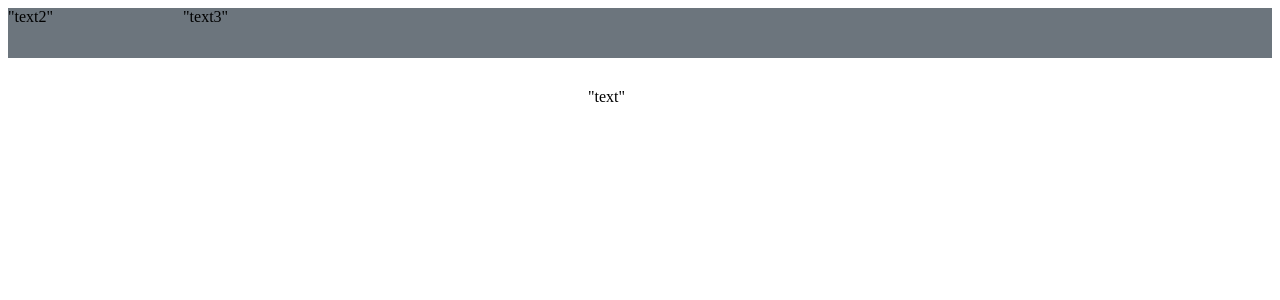
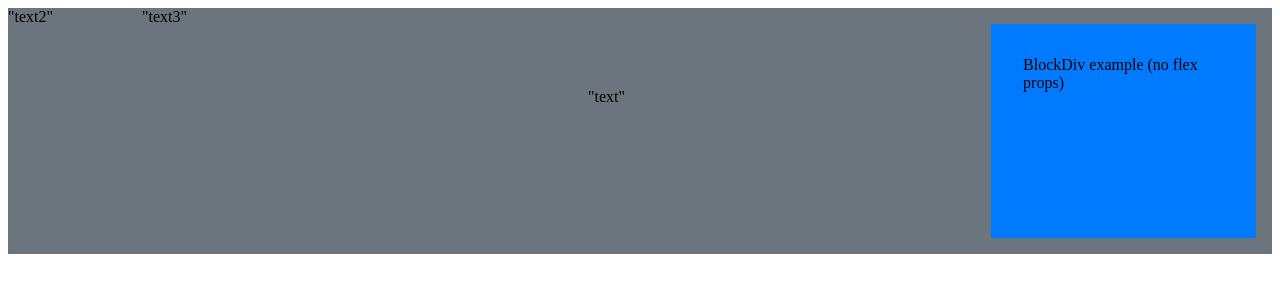
Before and after one commit to DrSteel1991/shopping-cart-ui, a React (Vite) app: page / in a window 1280 px wide. Shown: the top 300 px of the page. Built offline with nearby package versions, Linux system fonts and the light colour scheme.

Commit message:
Add BlockDiv component

```diff
--- a/src/App.tsx
+++ b/src/App.tsx
@@ -1,4 +1,5 @@
 import FlexDiv from "./ui/FlexDiv/FlexDiv";
+import BlockDiv from "./ui/BlockDiv/BlockDiv";
 
 function App() {
   return (
@@ -19,6 +20,18 @@ function App() {
       <FlexDiv width="calc(100% - 20px)" height="auto">
         "text3"
       </FlexDiv>
+      <BlockDiv
+        bgColor="primary"
+        borderColor="success"
+        borderWidth={2}
+        borderRadius="md"
+        p={4}
+        m={2}
+        width="300px"
+        height={150}
+      >
+        BlockDiv example (no flex props)
+      </BlockDiv>
     </FlexDiv>
   );
 }
--- /dev/null
+++ b/src/ui/BlockDiv/BlockDiv.tsx
@@ -0,0 +1,89 @@
+import { forwardRef } from "react";
+import classnames from "classnames";
+import styled from "styled-components";
+import type {
+  MarginType,
+  PaddingType,
+  BackgroundType,
+  BorderType,
+  OverflowType,
+  VisibilityType,
+  InteractionType,
+  WidthType,
+  HeightType,
+  PositionType,
+} from "../types";
+import {
+  getBlockPropsByProperty,
+  computeMarginClassNames,
+  computePaddingClassNames,
+  computeVisibilityClassNames,
+  computeOverflowClassNames,
+  computeBorderClassNames,
+  computeInteractionClassNames,
+  computeBackgroundClassNames,
+} from "../helpers";
+
+interface StyledBlockDivProps {
+  $widthProps: WidthType;
+  $heightProps: HeightType;
+  $positionProps: PositionType;
+}
+
+const StyledBlockDiv = styled("div")<StyledBlockDivProps>(
+  ({ $widthProps, $heightProps, $positionProps }) => ({
+    ...$widthProps,
+    ...$heightProps,
+    ...$positionProps,
+  })
+);
+
+export interface BlockDivProps
+  extends React.HTMLAttributes<HTMLDivElement>,
+    MarginType,
+    PaddingType,
+    BackgroundType,
+    PositionType,
+    BorderType,
+    OverflowType,
+    VisibilityType,
+    InteractionType,
+    WidthType,
+    HeightType {}
+
+const BlockDiv = forwardRef<HTMLDivElement, BlockDivProps>((props, ref) => {
+  const {
+    marginProps,
+    backgroundProps,
+    borderProps,
+    interactionProps,
+    overflowProps,
+    visibilityProps,
+    paddingProps,
+    widthProps,
+    heightProps,
+    positionProps,
+    ...restProps
+  } = getBlockPropsByProperty(props);
+
+  return (
+    <StyledBlockDiv
+      ref={ref}
+      className={classnames(
+        ...computeMarginClassNames(marginProps),
+        ...computeBackgroundClassNames(backgroundProps),
+        ...computeBorderClassNames(borderProps),
+        ...computeInteractionClassNames(interactionProps),
+        ...computeOverflowClassNames(overflowProps),
+        ...computeVisibilityClassNames(visibilityProps),
+        ...computePaddingClassNames(paddingProps)
+      )}
+      $widthProps={widthProps}
+      $heightProps={heightProps}
+      $positionProps={positionProps}
+      {...restProps}
+    />
+  );
+});
+
+export default BlockDiv;
--- a/src/ui/helpers.ts
+++ b/src/ui/helpers.ts
@@ -577,3 +577,147 @@ export const getPropsByProperty = <
     ...restProps,
   };
 };
+
+export const getBlockPropsByProperty = <
+  T extends WidthType &
+    HeightType &
+    PositionType &
+    BorderType &
+    OverflowType &
+    BackgroundType &
+    MarginType &
+    PaddingType &
+    VisibilityType &
+    InteractionType
+>(
+  props: T
+) => {
+  const {
+    width,
+    minWidth,
+    maxWidth,
+    height,
+    minHeight,
+    maxHeight,
+    position,
+    top,
+    left,
+    right,
+    bottom,
+    borderWidth,
+    borderStyle,
+    borderColor,
+    overflow,
+    overflowX,
+    overflowY,
+    overflowAnchor,
+    bgColor,
+    hoverBgColor,
+    backgroundImage,
+    backgroundSize,
+    backgroundRepeat,
+    backgroundPosition,
+    borderTopWidth,
+    borderTopStyle,
+    borderTopColor,
+    borderTopLeftRadius,
+    borderTopRightRadius,
+    borderBottomWidth,
+    borderBottomStyle,
+    borderBottomColor,
+    borderBottomLeftRadius,
+    borderBottomRightRadius,
+    borderLeftWidth,
+    borderLeftStyle,
+    borderLeftColor,
+    borderRightWidth,
+    borderRightStyle,
+    borderRightColor,
+    borderRadius,
+    hoverBorderWidth,
+    hoverBorderStyle,
+    hoverBorderColor,
+    hoverBorderRadius,
+    boxShadow,
+    m,
+    mt,
+    mb,
+    ml,
+    mr,
+    mx,
+    my,
+    p,
+    pt,
+    pb,
+    pl,
+    pr,
+    px,
+    py,
+    zIndex,
+    invisible,
+    opacity,
+    userSelect,
+    cursor,
+    pointerEvents,
+    ...restProps
+  } = props;
+  return {
+    marginProps: { m, mt, mb, ml, mr, mx, my },
+    paddingProps: { p, pt, pb, pl, pr, px, py },
+    widthProps: { width, minWidth, maxWidth },
+    heightProps: { height, minHeight, maxHeight },
+    positionProps: { position, top, left, right, bottom },
+    borderProps: {
+      borderWidth,
+      borderStyle,
+      borderColor,
+      borderRadius,
+      borderTopWidth,
+      borderTopStyle,
+      borderTopColor,
+      borderTopLeftRadius,
+      borderTopRightRadius,
+      borderBottomWidth,
+      borderBottomStyle,
+      borderBottomColor,
+      borderBottomLeftRadius,
+      borderBottomRightRadius,
+      borderLeftWidth,
+      borderLeftStyle,
+      borderLeftColor,
+      borderRightWidth,
+      borderRightStyle,
+      borderRightColor,
+      hoverBorderWidth,
+      hoverBorderStyle,
+      hoverBorderColor,
+      hoverBorderRadius,
+      boxShadow,
+    },
+    overflowProps: {
+      overflow,
+      overflowX,
+      overflowY,
+      overflowAnchor,
+    },
+    backgroundProps: {
+      bgColor,
+      hoverBgColor,
+      backgroundImage,
+      backgroundSize,
+      backgroundRepeat,
+      backgroundPosition,
+    },
+    visibilityProps: {
+      zIndex,
+      invisible,
+      opacity,
+    },
+    interactionProps: {
+      userSelect,
+      cursor,
+      pointerEvents,
+    },
+    ...restProps,
+  };
+};
```
